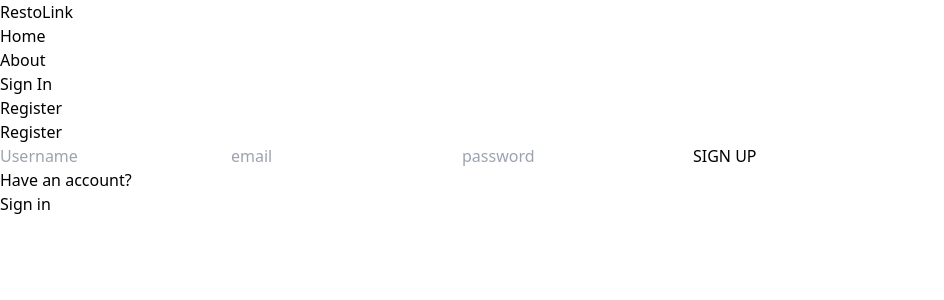
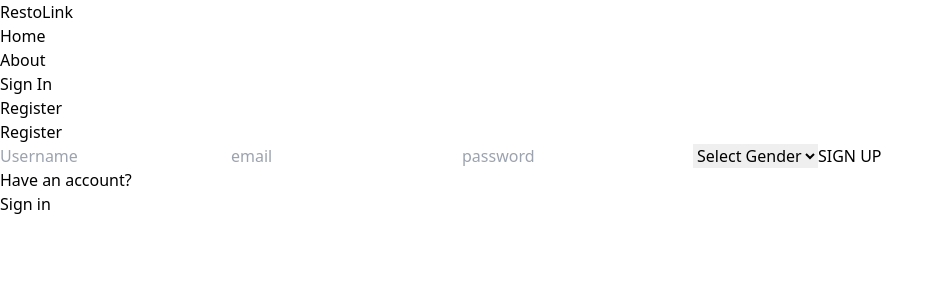
Before and after one commit to Charbel-R/RestoLink, a React (Vite) app in the folder client/: page /sign-up in a window 1280 px wide. Shown: the top 300 px of the page, without its empty margins (0-944 px from the left). Built offline with nearby package versions, Linux system fonts and the light colour scheme.

Commit message:
added a gender dropdown !!

```diff
--- a/client/src/AuthApiServer.js
+++ b/client/src/AuthApiServer.js
@@ -1,13 +1,13 @@
 const baseUrl = 'http://localhost:3000'
 
 
-export const signUp = async ({username, email, password}) => {
+export const signUp = async ({username, email, password, gender}) => {
   const user = await fetch(`${baseUrl}/auth/signup`, {
     method: 'POST',
     headers: {
       "Content-Type": "application/json"
     },
-    body: JSON.stringify({ username, email, password})
+    body: JSON.stringify({ username, email, password, gender})
   })
 
   const resp = await user.json()
--- a/client/src/pages/Profile.jsx
+++ b/client/src/pages/Profile.jsx
@@ -18,6 +18,8 @@ export default function Profile() {
 
   const [username, setUsername] = useState(currentUser.username);
   const [email, setEmail] = useState(currentUser.email);
+  const [gender, setGender] = useState(currentUser.gender);
+
   // const [password, setPassword] = useState('');
 
   const handleEditUser = async (e) => {
@@ -26,7 +28,8 @@ export default function Profile() {
     const updatedUserData = {
       username,
       email,
-      // password, // Include password if needed
+      // password, // Include password if needed,
+      gender,
     };
 
     try {
@@ -139,6 +142,19 @@ export default function Profile() {
           className='bg-slate-100 rounded-lg p-3'
           onChange={(e) => setPassword(e.target.value)} // Update password state on change
         /> */}
+        <select
+          id="gender"
+          name="gender"
+          defaultValue={gender}
+          onChange={(e) => setGender(e.target.value)}
+          className="bg-slate-100 text-blue-500 p-2 rounded-lg"
+        >
+          <option value="">Select Gender</option>
+          <option value="female">Female</option>
+          <option value="male">Male</option>
+          <option value="male">Other</option>
+          {/* Add more options as needed */}
+        </select>
         <button type='submit' className='bg-blue-800 text-white p-3 rounded-full uppercase hover:opacity-95 disabled:opacity-80'>
           Update
         </button>
--- a/client/src/pages/SignUp.jsx
+++ b/client/src/pages/SignUp.jsx
@@ -7,8 +7,10 @@ export default function SignUp() {
   const [signUpForm, setSignUpForm] = useState({
     username: '',
     email: '',
-    password: ''
+    password: '',
+    gender:'',
   });
+
   const [isLoading, setIsLoading] = useState(false);
   const [error, setError] = useState(false);
   const navigate = useNavigate();
@@ -37,7 +39,8 @@ export default function SignUp() {
     setSignUpForm({
         username: '',
         email: '',
-        password: ''
+        password: '',
+        gender: '',
     })
   }
 
@@ -74,7 +77,22 @@ export default function SignUp() {
           className="bg-slate-100 p-3 rounded-lg"
           onChange={handleChange}
           required
-          />
+        />
+
+        <select
+          id="gender"
+          name="gender"
+          value={signUpForm.gender}
+          onChange={handleChange}
+          className="bg-slate-100 text-blue-500 p-2 rounded-lg"
+        >
+          <option value="">Select Gender</option>
+          <option value="female">Female</option>
+          <option value="male">Male</option>
+          <option value="male">Other</option>
+          {/* Add more options as needed */}
+        </select>
+
         <button
           disabled={isLoading}
           className="bg-blue-600 text-white p-3 rounded-lg hover:opacity-95 disabled:opacity-80">
```
Also changed, not shown: 2 other files (tests, documents, lock files or other folders).
